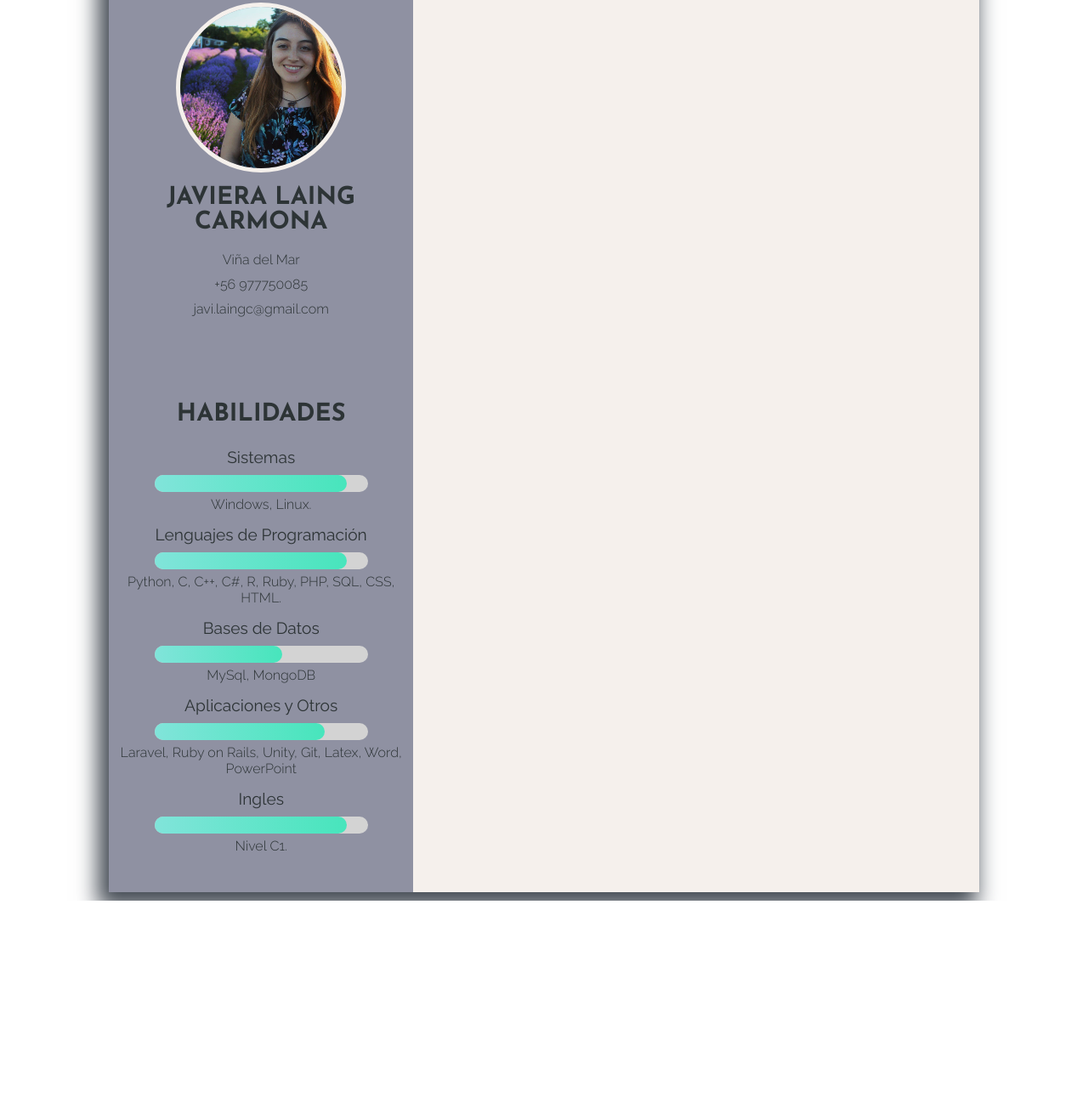
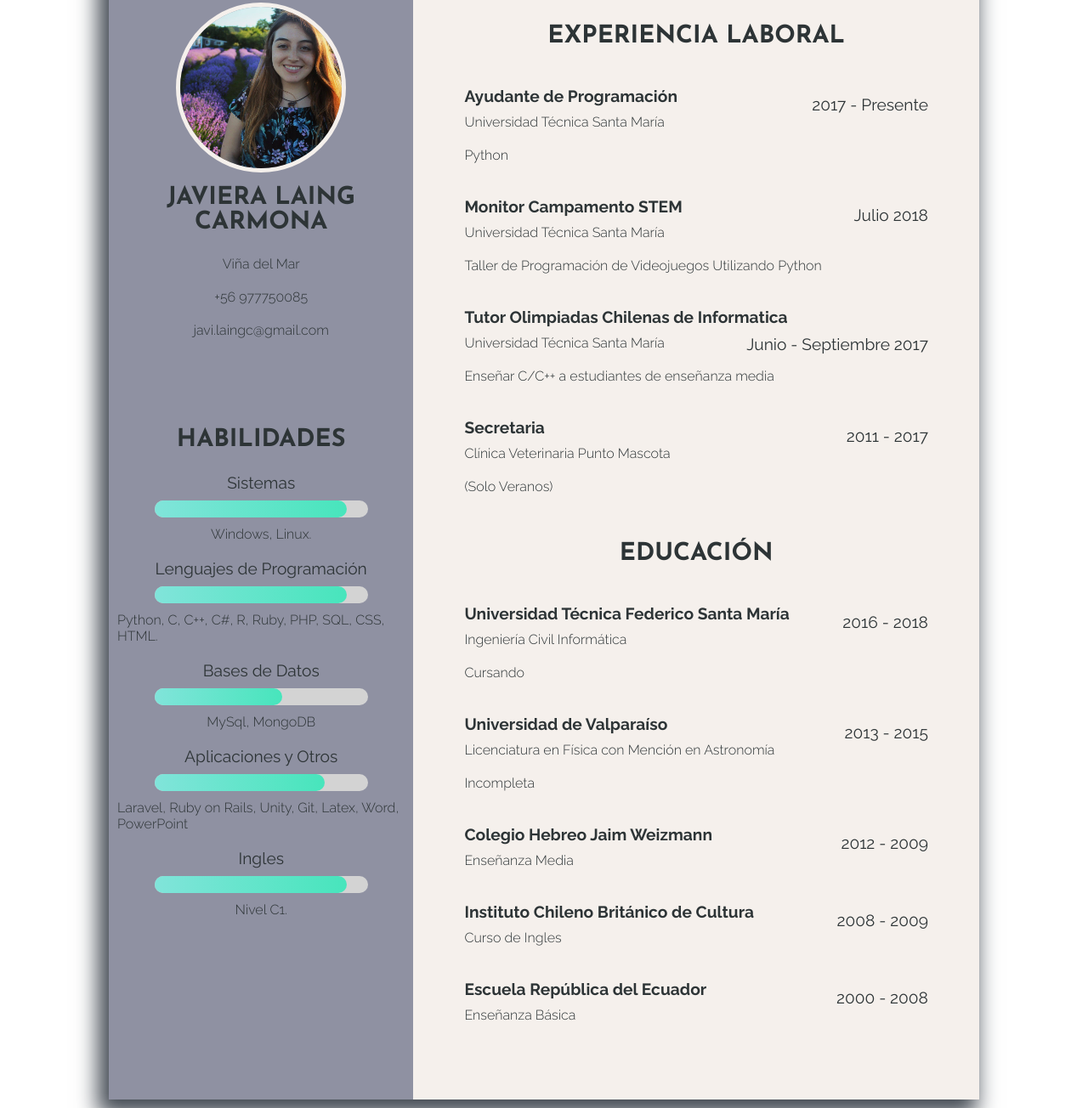
Before and after one commit to javiilaing/javiilaing.github.io, a plain HTML site: page index.html in a window 1280 px wide. Shown: the part 47-1351 px from the top of the page at 85% size. Before the commit the page ends 1107 px from the top, so only its background shows below. Drawn offline with Linux system fonts and the light colour scheme.

Commit message:
base final

```diff
--- a/index.html
+++ b/index.html
@@ -59,6 +59,144 @@
                     <span class="small" > Nivel C1. </span>
             </div>
         </div>
+
+        <div class="content">
+           <div class="work">
+               <h1 class="big">
+                   Experiencia Laboral
+               </h1>
+
+                <div class="exp">
+                        <span class="medium bold">
+                            Ayudante de Programación
+                        </span>
+                        <span class="date medium">
+                            2017 - Presente
+                        </span>
+                        <span class="small d-block">
+                            Universidad Técnica Santa María
+                        </span>
+                        <span class="small d-block">
+                            Python
+                        </span>
+                </div>
+                <div class="exp">
+                        <span class="medium bold">
+                            Monitor Campamento STEM
+                        </span>
+                        <span class="date medium">
+                            Julio 2018
+                        </span>
+                        <span class="small d-block">
+                            Universidad Técnica Santa María
+                        </span>
+                        <span class="small d-block">
+                            Taller de Programación de Videojuegos Utilizando Python
+                        </span>
+                </div>
+                <div class="exp">
+                        <span class="medium bold">
+                            Tutor Olimpiadas Chilenas de Informatica
+                        </span>
+                        <span class="date medium">
+                            Junio - Septiembre 2017
+                        </span>
+                        <span class="small d-block">
+                            Universidad Técnica Santa María
+                        </span>
+                        <span class="small d-block">
+                            Enseñar C/C++ a estudiantes de enseñanza media
+                        </span>
+                </div>
+                <div class="exp">
+                        <span class="medium bold">
+                            Secretaria
+                        </span>
+                        <span class="date medium">
+                            2011 - 2017
+                        </span>
+                        <span class="small d-block">
+                            Clínica Veterinaria Punto Mascota
+                        </span>
+                        <span class="small d-block">
+                            (Solo Veranos)
+                        </span>
+                </div>
+           </div>
+
+           <div class="edu">
+               <h1 class="big">
+                   Educación
+               </h1>
+
+                <div class="exp">
+                    <span class="medium bold">
+                        Universidad Técnica Federico Santa María
+                    </span>
+                    <span class="date medium">
+                        2016 - 2018
+                    </span>
+                    <span class="small d-block">
+                        Ingeniería Civil Informática
+                    </span>
+                    <span class="small d-block">
+                        Cursando
+                    </span>
+
+                </div>
+                <div class="exp">
+                    <span class="medium bold">
+                        Universidad de Valparaíso
+                    </span>
+                    <span class="date medium">
+                        2013 - 2015
+                    </span>
+                    <span class="small d-block">
+                        Licenciatura en Física con Mención en Astronomía
+                    </span>
+                    <span class="small d-block">
+                        Incompleta
+                    </span>
+
+                </div>
+                <div class="exp">
+                    <span class="medium bold">
+                        Colegio Hebreo Jaim Weizmann
+                    </span>
+                    <span class="date medium ">
+                        2012 - 2009
+                    </span>
+                    <span class="small d-block">
+                        Enseñanza Media
+                    </span>
+
+                </div>
+                <div class="exp">
+                    <span class="medium bold">
+                        Instituto Chileno Británico de Cultura
+                    </span>
+                    <span class="date medium">
+                        2008 - 2009
+                    </span>
+                    <span class="small d-block">
+                        Curso de Ingles
+                    </span>
+                </div>
+                <div class="exp">
+                    <span class="medium bold">
+                        Escuela República del Ecuador
+                    </span>
+                    <span class="date medium">
+                        2000 - 2008
+                    </span>
+                    <span class="small d-block">
+                        Enseñanza Básica
+                    </span>
+                </div>
+           </div>
+
+
+        </div>
     </div>
 </body>
 </html>
--- a/style.css
+++ b/style.css
@@ -17,6 +17,7 @@
     -webkit-box-shadow: -8px 13px 24px 5px rgba(68,75,84,1);
     -moz-box-shadow: -8px 13px 24px 5px rgba(68,75,84,1);
     box-shadow: -8px 13px 24px 5px rgba(68,75,84,1);
+    display: flex;
 }
 
 .sidebar {
@@ -24,12 +25,23 @@
     background: #8f91a2;
 }
 
+
+
 .info, .skills {
     display: flex;
     flex-direction: column;
     align-items: center;
     padding: 40px 0;
 
+}
+
+.content {
+    padding: 50px;
+    width: 65%;
+}
+
+.exp {
+    margin: 30px 0;
 }
 
 .foto {
@@ -51,17 +63,17 @@
 }
 
 .medium {
-    text-align: center;
     padding: 10px ;
     font-weight: 400;
     font-size : 1.2rem;
+
 }
 
 .small{
     font-size: 1rem;
-    text-align: center;
-    padding: 5px;
+    padding: 10px;
     font-weight: 300;
+
 }
 
 .bar {
@@ -98,3 +110,39 @@
     display: inline-block;
     border-radius: 200px;
   }
+
+.d-block {
+    display: block;
+}
+
+.date {
+    float: right;
+}
+
+.bold {
+    font-weight: 700;
+}
+
+/* responsive */
+
+@media only screen and (max-width: 768px) {
+    /* For mobile phones: */
+    .main {
+        flex-direction: column;
+        width: 100%;
+        margin: 0;
+    }
+    .sidebar {
+        width: 100%;
+    }
+
+    .content {
+        width: 100%;
+        padding: 60px 10px;
+    }
+
+    .date {
+        float: none;
+        display: block;
+    }
+}
```
